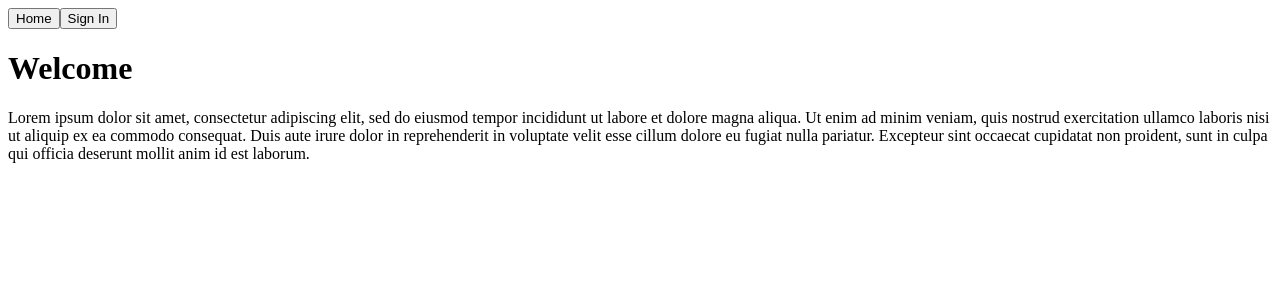
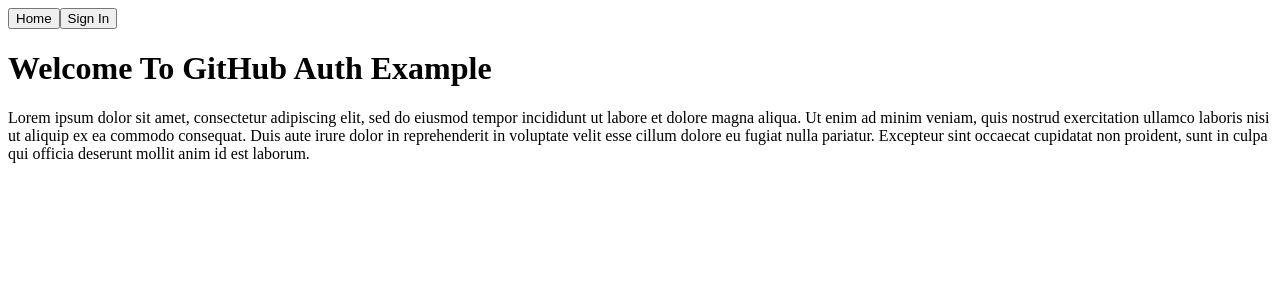
Before and after one commit to joeybuenosdias/auth-nextjs, a Next.js app: page / in a window 1280 px wide. Shown: the top 300 px of the page. Built offline with nearby package versions, Linux system fonts and the light colour scheme; no server answers.

Commit message:
Change welcome message

```diff
--- a/pages/index.js
+++ b/pages/index.js
@@ -11,7 +11,7 @@
     if (!session) {
         return (
             <Layout>
-                <h1>Welcome</h1>
+                <h1>Welcome To GitHub Auth Example</h1>
                 <p>Lorem ipsum dolor sit amet, consectetur adipiscing elit, sed do eiusmod tempor incididunt ut labore et dolore magna aliqua. Ut enim ad minim veniam, quis nostrud exercitation ullamco laboris nisi ut aliquip ex ea commodo consequat. Duis aute irure dolor in reprehenderit in voluptate velit esse cillum dolore eu fugiat nulla pariatur. Excepteur sint occaecat cupidatat non proident, sunt in culpa qui officia deserunt mollit anim id est laborum.</p>
             </Layout>
         )
```
